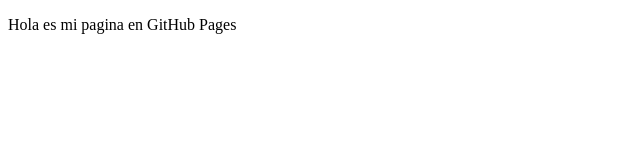
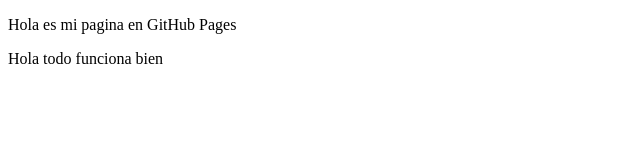
Before and after one commit to Aperalta15/primera-pagina, a plain HTML site: page index.html in a window 1280 px wide. Shown: the whole page, without its empty margins (0-640 px from the left). Drawn offline with Linux system fonts and the light colour scheme.

Commit message:
Nuevo parrafo

```diff
--- a/index.html
+++ b/index.html
@@ -8,5 +8,6 @@
 </head>
 <body>
     <p>Hola es mi pagina en GitHub Pages</p>
+    <p>Hola todo funciona bien</p>
 </body>
 </html>
```
